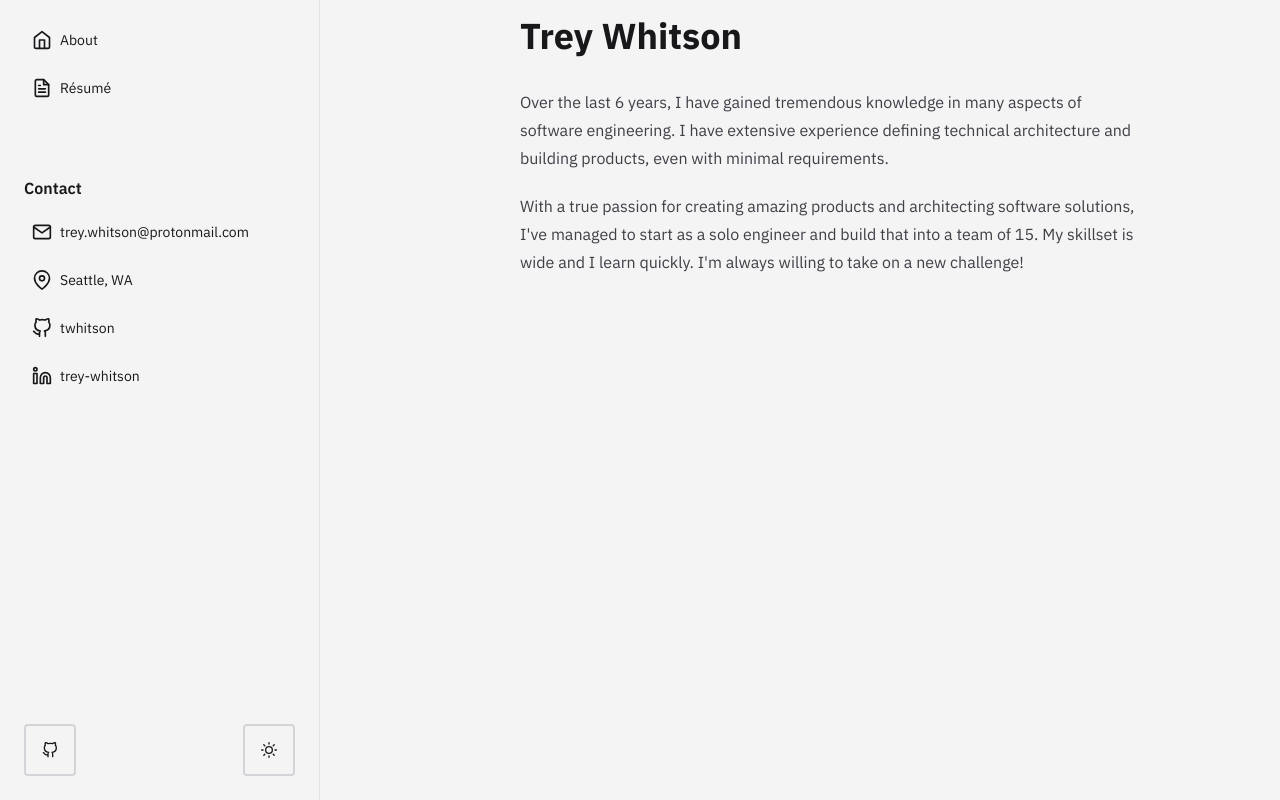
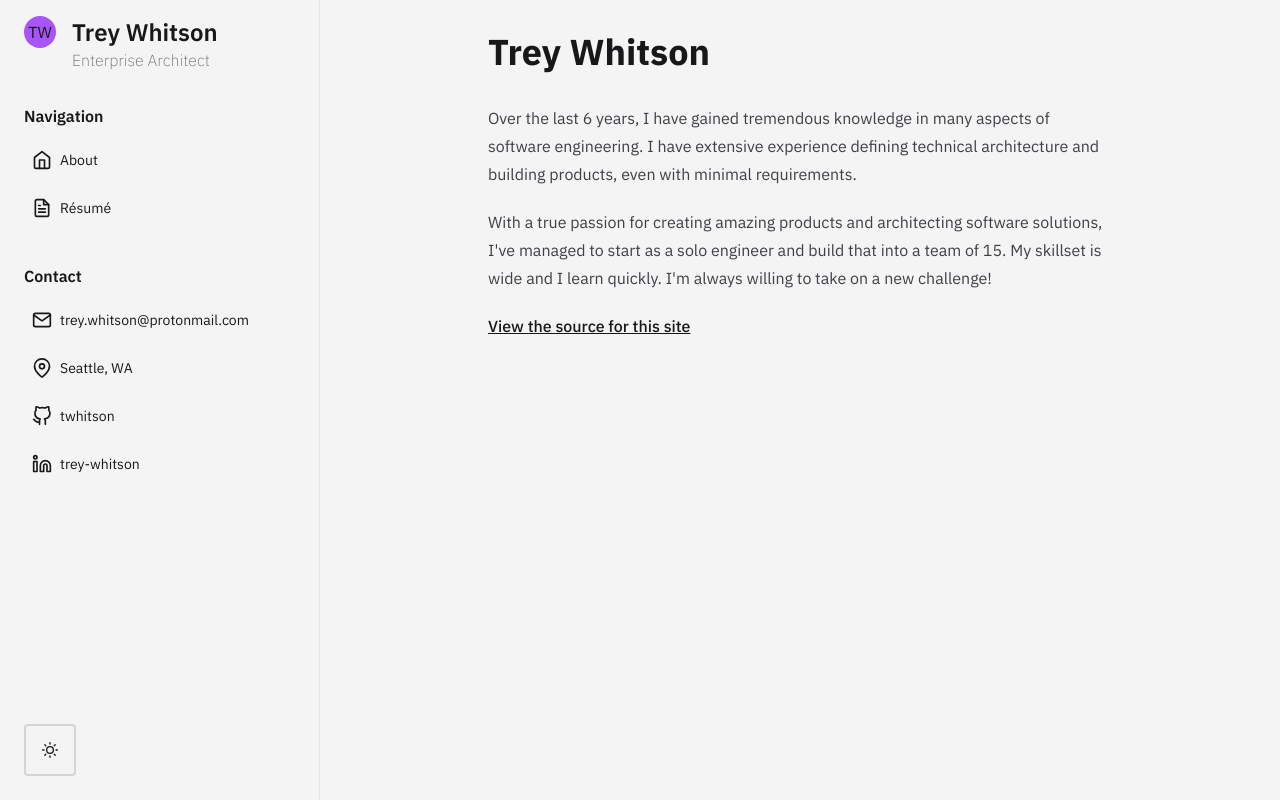
Before and after one commit to twhitson/treywhitson-com, a Next.js app: page / in a window 1280 px wide. Built offline with nearby package versions, Linux system fonts and the light colour scheme.

Commit message:
Clean up layout

```diff
--- a/components/Layout.tsx
+++ b/components/Layout.tsx
@@ -5,7 +5,9 @@ const Layout: React.FC<PropsWithChildren> = ({ children }) => (
   <>
     <Sidebar />
 
-    <div className="mt-16 py-4 px-8 lg:mt-0 lg:ml-96">{children}</div>
+    <div className="mt-16 p-8 print:mt-0 print:ml-80 lg:mt-0 lg:ml-80 lg:px-32">
+      {children}
+    </div>
   </>
 );
 
--- a/components/PositionCard.tsx
+++ b/components/PositionCard.tsx
@@ -22,7 +22,7 @@ const PositionCard: React.FC<PositionCardProps> = ({
 
   return (
     <div className="relative rounded-lg bg-white px-5 py-4 ring-1 ring-zinc-900/5 dark:bg-zinc-800">
-      <div className="absolute -left-[23px] top-5 h-3 w-3 rounded-full bg-zinc-300 dark:bg-zinc-700" />
+      <div className="absolute -left-[23px] top-5 h-3 w-3 rounded-full border-4 border-zinc-300 bg-zinc-100 dark:border-zinc-700 dark:bg-zinc-900" />
       <h4 className="font-semibold">{name}</h4>
       <p className="text-sm text-zinc-600 dark:text-zinc-400">
         {format(new Date(startDate), "LLLL yyyy")}
--- a/components/Sidebar.tsx
+++ b/components/Sidebar.tsx
@@ -23,7 +23,7 @@ const Sidebar: React.FC = () => {
 
   return (
     <>
-      <div className="absolute top-0 left-0 z-20 flex content-center justify-center p-4 lg:hidden">
+      <div className="absolute top-0 left-0 z-20 flex content-center justify-center p-4 print:hidden lg:hidden">
         <button
           aria-controls="sidebar"
           onClick={() => setShowSidebar(!showSidebar)}
@@ -35,13 +35,26 @@ const Sidebar: React.FC = () => {
 
       <aside
         id="sidebar"
-        aria-hidden={!showSidebar}
-        className={`max-w-96 absolute top-0 z-10 h-full overflow-y-auto border-r border-zinc-200 bg-zinc-100 p-6 pt-24 transition-[margin] duration-300 ease-in-out dark:border-zinc-800 dark:bg-zinc-900 lg:fixed lg:left-0 lg:ml-0 lg:block lg:h-screen lg:min-h-screen lg:w-96 lg:pt-4 xl:w-80 ${
+        className={`max-w-96 absolute top-0 z-10 h-full overflow-y-auto border-r border-zinc-200 bg-zinc-100 p-6 pt-24 transition-[margin] duration-300 ease-in-out dark:border-zinc-800 dark:bg-zinc-900 print:ml-0 print:pt-4 lg:fixed lg:left-0 lg:ml-0 lg:h-screen lg:min-h-screen lg:w-96 lg:pt-4 xl:w-80 ${
           showSidebar ? "" : "-ml-96"
         }`}
       >
         <div className="flex h-full flex-col justify-between">
           <div>
+            <div className="flex content-center gap-4">
+              <div className="h-8 w-8 rounded-full bg-purple-500 pt-1 text-center">
+                TW
+              </div>
+              <div>
+                <h2 className="text-2xl font-semibold">Trey Whitson</h2>
+                <span className="font-extralight text-zinc-600 dark:text-zinc-400">
+                  Enterprise Architect
+                </span>
+              </div>
+            </div>
+
+            <div className="print:hidden">
+              <SidebarHeader>Navigation</SidebarHeader>
               <ul>
                 <SidebarAction href="/" icon={<FiHome size={20} />}>
                   About
@@ -50,8 +63,9 @@ const Sidebar: React.FC = () => {
                   Résumé
                 </SidebarAction>
               </ul>
+            </div>
 
-            <h4 className="mt-16 mb-2 font-semibold">Contact</h4>
+            <SidebarHeader>Contact</SidebarHeader>
             <ul>
               <SidebarAction
                 href="mailto:trey.whitson@protonmail.com"
@@ -60,7 +74,7 @@ const Sidebar: React.FC = () => {
                 trey.whitson@protonmail.com
               </SidebarAction>
               <SidebarAction
-                href="https://www.google.com/maps/place/Seattle,+WA"
+                href="https://duckduckgo.com/?q=Seattle%2C+Washington&iaxm=maps"
                 icon={<FiMapPin size={20} />}
               >
                 Seattle, WA
@@ -80,21 +94,19 @@ const Sidebar: React.FC = () => {
             </ul>
           </div>
 
-          <div className="flex justify-between">
-            <a
-              href="https://github.com/twhitson/treywhitson-com"
-              target="_blank"
-              rel="noreferrer"
-              className="rounded border-2 border-zinc-300 p-4 dark:border-zinc-700 print:hidden"
-            >
-              <FiGithub />
-            </a>
+          <div>
             <button
               className="rounded border-2 border-zinc-300 p-4 dark:border-zinc-700 print:hidden"
               onClick={toggleTheme}
             >
               {theme === "dark" ? <FiMoon /> : <FiSun />}
             </button>
+            <p className="hidden font-extralight text-zinc-600 print:block">
+              View full version at{" "}
+              <Link href="https://treywhitson.com" className="underline">
+                treywhitson.com
+              </Link>
+            </p>
           </div>
         </div>
       </aside>
@@ -110,13 +122,19 @@ const SidebarAction: React.FC<
       <Link
         href={href}
         target={href.startsWith("http") ? "_blank" : ""}
-        className="flex h-12 items-center gap-2 overflow-hidden text-ellipsis whitespace-nowrap rounded py-4 px-2 text-sm transition duration-300 ease-in-out hover:bg-zinc-500/25"
+        passHref
       >
-        <div>{icon}</div>
-        <div>{children}</div>
+        <button className="flex h-12 w-full items-center gap-2 overflow-hidden text-ellipsis whitespace-nowrap rounded py-4 px-2 text-sm transition duration-300 ease-in-out hover:bg-zinc-500/25">
+          <span className="print:text-zinc-900">{icon}</span>
+          <span>{children}</span>
+        </button>
       </Link>
     </li>
   );
 };
 
+const SidebarHeader: React.FC<PropsWithChildren> = ({ children }) => (
+  <h4 className="mt-8 mb-2 font-semibold">{children}</h4>
+);
+
 export default Sidebar;
--- a/pages/index.tsx
+++ b/pages/index.tsx
@@ -16,6 +16,17 @@ const IndexPage: React.FC = () => {
         build that into a team of 15. My skillset is wide and I learn quickly.
         I&apos;m always willing to take on a new challenge!
       </p>
+
+      <div>
+        <a
+          href="https://github.com/twhitson/treywhitson-com"
+          target="_blank"
+          rel="noreferrer"
+          className="print:hidden"
+        >
+          View the source for this site
+        </a>
+      </div>
     </main>
   );
 };
--- a/pages/resume.tsx
+++ b/pages/resume.tsx
@@ -16,7 +16,7 @@ const ResumePage: NextPage<ResumePageProps> = ({ data }) => {
       <NextSeo title="Résumé" />
 
       <main>
-        <h1 className="mb-8 text-3xl font-bold">Résumé</h1>
+        <h1 className="mb-8 text-4xl font-bold print:hidden">Résumé</h1>
 
         {data.companies.map((company) => (
           <CompanyCard key={company.id} {...company} />
```
Lines whose indentation alone changed are shown as unchanged.
